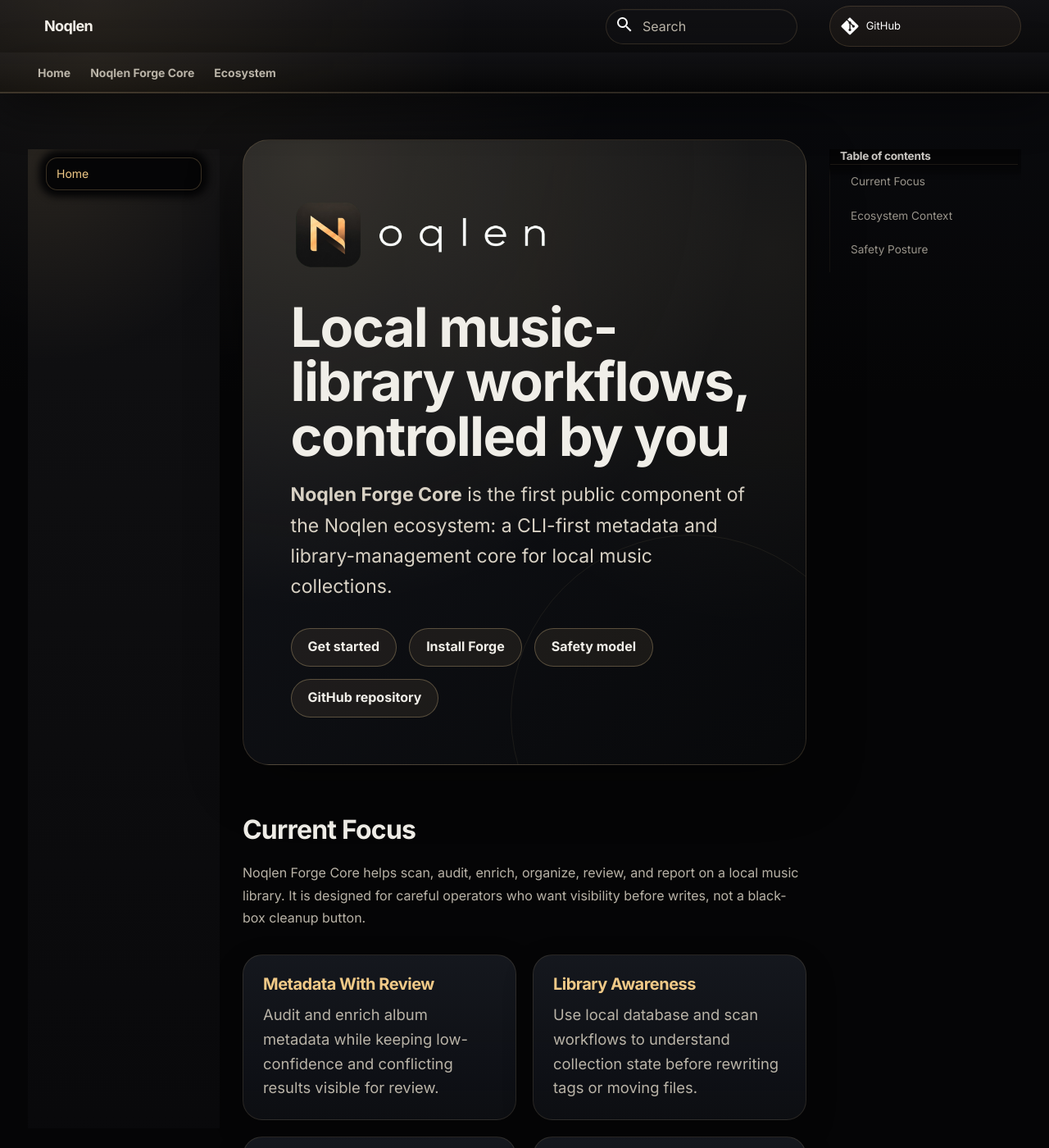
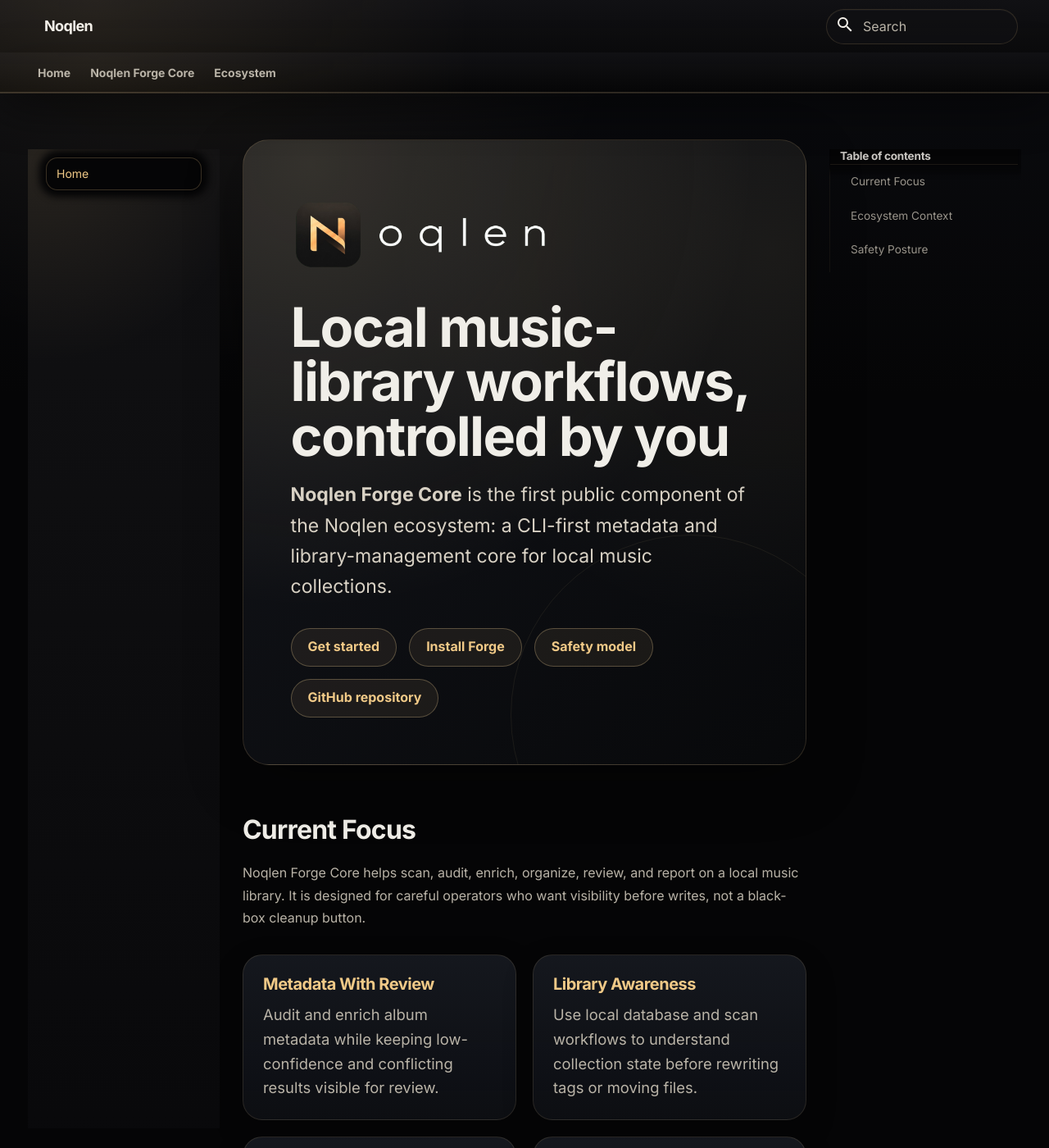
Before and after one commit to jssantogit/noqlen-forge-core, an MkDocs documentation site: the page built from docs_site/index.md, in a window 1280 px wide and 1400 px high. Shown: the whole window at 82% size. Built offline with MkDocs 1.6.1 and Material for MkDocs 9.7.7, drawn with Linux system fonts in a browser that asks for light colours; comment, search, counter and statistics services are not loaded.

Commit message:
docs(site): fix navigation accents and footer layout
Remove remaining default Material blue navigation accents.

Hide the Material GitHub source widget and stars/forks from the navigation shell.

Fix footer/content spacing so footer styling does not overlap page text.

```diff
--- a/docs_site/assets/stylesheets/extra.css
+++ b/docs_site/assets/stylesheets/extra.css
@@ -13,6 +13,10 @@
   --noqlen-gold: #f0c987;
   --noqlen-gold-soft: #d6a35f;
   --noqlen-radius: 24px;
+  --md-primary-fg-color: var(--noqlen-bg-soft);
+  --md-primary-bg-color: var(--noqlen-text-bright);
+  --md-accent-fg-color: var(--noqlen-gold);
+  --md-typeset-a-color: var(--noqlen-gold);
 }
 
 [data-md-color-scheme="slate"] {
@@ -21,8 +25,10 @@
   --md-default-fg-color--light: var(--noqlen-muted);
   --md-default-fg-color--lighter: var(--noqlen-muted-soft);
   --md-primary-fg-color: var(--noqlen-bg-soft);
+  --md-primary-bg-color: var(--noqlen-text-bright);
   --md-accent-fg-color: var(--noqlen-gold);
   --md-typeset-a-color: var(--noqlen-gold);
+  --md-typeset-mark-color: rgba(240, 201, 135, 0.24);
   --md-code-bg-color: #14171d;
   --md-code-fg-color: #efe8d8;
 }
@@ -82,7 +88,7 @@
 }
 
 .md-header__source {
-  margin-left: 0.7rem;
+  display: none;
 }
 
 .md-search {
@@ -138,16 +144,13 @@
   color: var(--noqlen-gold);
 }
 
-.md-source {
-  border: 1px solid rgba(240, 201, 135, 0.16);
-  border-radius: 999px;
-  background: rgba(240, 201, 135, 0.05);
-  transition: border-color 160ms ease, color 160ms ease, background 160ms ease;
+.md-source,
+.md-nav__source {
+  display: none;
 }
 
-.md-source:hover {
-  border-color: rgba(240, 201, 135, 0.38);
-  background: rgba(240, 201, 135, 0.08);
+.md-main {
+  background: transparent;
 }
 
 .md-main__inner {
@@ -155,7 +158,7 @@
 }
 
 .md-content__inner {
-  padding-bottom: 3rem;
+  padding-bottom: clamp(5rem, 10vw, 7rem);
 }
 
 .md-content__inner::before {
@@ -205,21 +208,6 @@
   letter-spacing: -0.035em;
 }
 
-.md-nav__source {
-  margin: 0 0 0.65rem;
-  padding: 0;
-  background: transparent;
-}
-
-.md-nav__source .md-source {
-  border-radius: 16px;
-  opacity: 0.76;
-}
-
-.md-nav__source .md-source__icon {
-  opacity: 0.62;
-}
-
 /* Links/active states */
 .md-nav__link {
   margin-top: 0.08rem;
@@ -233,7 +221,7 @@
 .md-nav__link:is(:focus, :hover) {
   border-color: rgba(240, 201, 135, 0.1);
   background: rgba(255, 255, 255, 0.035);
-  color: var(--noqlen-text-bright);
+  color: var(--noqlen-text-bright) !important;
 }
 
 .md-nav__link--active,
@@ -242,8 +230,16 @@
   border-color: rgba(240, 201, 135, 0.22);
   background:
     linear-gradient(135deg, rgba(240, 201, 135, 0.16), rgba(240, 201, 135, 0.055));
-  color: var(--noqlen-gold);
+  color: var(--noqlen-gold) !important;
   box-shadow: inset 0 1px 0 rgba(255, 255, 255, 0.035);
+}
+
+.md-nav__link--active .md-nav__icon,
+.md-nav__item--active .md-nav__icon,
+.md-nav__link:is(:focus, :hover) .md-nav__icon,
+.md-header__button:is(:focus, :hover),
+.md-search__icon:is(:focus, :hover) {
+  color: var(--noqlen-gold) !important;
 }
 
 .md-nav__title {
@@ -266,7 +262,7 @@
 
 .md-nav__item--nested > .md-nav__link .md-nav__icon,
 .md-nav__item--nested > .md-nav__container .md-nav__icon {
-  color: var(--noqlen-gold-soft);
+  color: var(--noqlen-gold-soft) !important;
 }
 
 .md-nav--secondary .md-nav__title,
@@ -281,7 +277,7 @@
 }
 
 .md-typeset a {
-  color: var(--noqlen-gold);
+  color: var(--noqlen-gold) !important;
 }
 
 /* Content accents */
@@ -414,7 +410,7 @@
 .hero-actions a:is(:focus, :hover) {
   border-color: rgba(231, 203, 144, 0.62);
   background: rgba(231, 203, 144, 0.11);
-  color: var(--noqlen-gold);
+  color: var(--noqlen-gold) !important;
   transform: translateY(-1px);
 }
 
@@ -475,11 +471,15 @@
   border: 1px solid rgba(231, 203, 144, 0.16);
   border-radius: 999px;
   background: rgba(17, 19, 24, 0.92);
-  color: var(--noqlen-gold);
+  color: var(--noqlen-gold) !important;
 }
 
 /* Footer */
 .md-footer {
+  position: relative;
+  z-index: 0;
+  clear: both;
+  margin-top: 2rem;
   border-top: 1px solid rgba(231, 203, 144, 0.12);
   background:
     linear-gradient(180deg, rgba(8, 9, 11, 0.96), rgba(5, 6, 8, 0.98));
@@ -596,11 +596,6 @@
     padding: 1rem;
   }
 
-  .md-source {
-    border: 0;
-    background: transparent;
-  }
-
   .md-footer-meta__inner {
     padding: 0.9rem;
   }
--- a/mkdocs.yml
+++ b/mkdocs.yml
@@ -1,7 +1,6 @@
 site_name: Noqlen
 site_description: Noqlen is an ecosystem for local music-library workflows, with Noqlen Forge Core as the current metadata and library-management core.
 site_url: https://jssantogit.github.io/noqlen-forge-core/
-repo_url: https://github.com/jssantogit/noqlen-forge-core
 docs_dir: docs_site
 
 theme:
```
